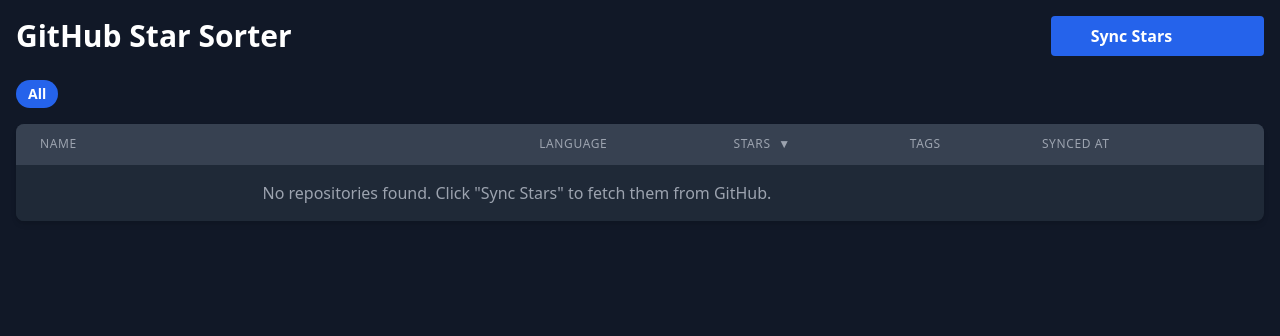
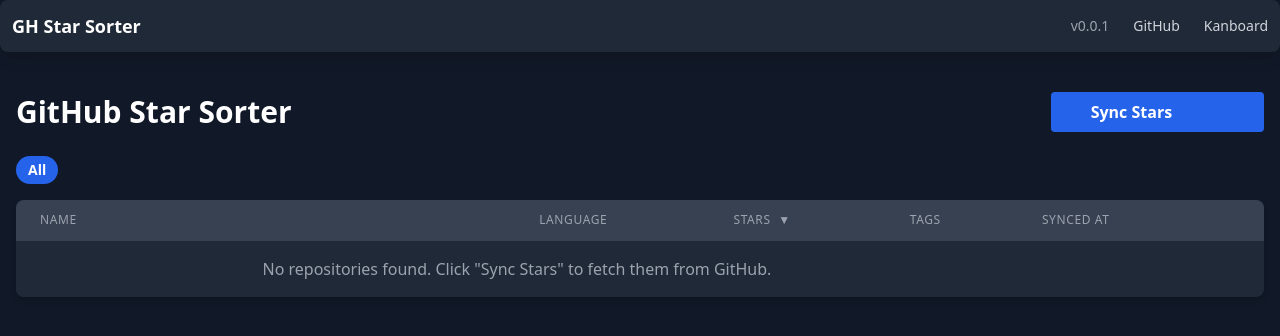
Before and after one commit to pypeaday/gh-star-sorter, a FastAPI app: page / in a window 1280 px wide. Shown: the top 336 px of the page. Run offline with FastAPI, Linux system fonts and the light colour scheme; data that the repository does not hold is empty; some libraries are stand-ins or nearby versions.

Commit message:
version + nav

```diff
--- /dev/null
+++ b/app/__about__.py
@@ -0,0 +1 @@
+__version__ = "0.0.1"
--- a/app/main.py
+++ b/app/main.py
@@ -9,6 +9,7 @@ from sqlalchemy.orm import Session
 from starlette.middleware.sessions import SessionMiddleware
 
 from . import models, crud, github, schemas, kanboard
+from .__about__ import __version__
 from .database import engine, SessionLocal
 
 from datetime import datetime
@@ -44,6 +45,17 @@ def format_datetime_cdt(dt: datetime | None):
     return dt_in_chicago_tz.strftime("%Y-%m-%d %H:%M")
 
 templates.env.filters['datetime_cdt'] = format_datetime_cdt
+templates.env.globals['app_version'] = __version__
+
+# Add Kanboard link to globals
+KANBOARD_URL = os.getenv("KANBOARD_URL")
+KANBOARD_PROJECT_ID = os.getenv("KANBOARD_PROJECT_ID")
+kanboard_link = "https://kanboard.com"
+if KANBOARD_URL and KANBOARD_PROJECT_ID:
+    # Assumes KANBOARD_URL is the JSON-RPC endpoint, strip it to get the base URL
+    base_url = KANBOARD_URL.replace("/jsonrpc.php", "")
+    kanboard_link = f"{base_url}/?controller=BoardViewController&action=show&project_id={KANBOARD_PROJECT_ID}"
+templates.env.globals['kanboard_link'] = kanboard_link
 
 # Dependency to get DB session
 def get_db():
--- /dev/null
+++ b/templates/_navbar.html
@@ -0,0 +1,12 @@
+<nav class="bg-gray-800 p-3 mb-6 rounded-lg shadow-lg">
+    <div class="container mx-auto flex justify-between items-center">
+        <div class="text-white font-bold text-lg">
+            GH Star Sorter
+        </div>
+        <div class="flex items-center space-x-6 text-sm">
+            <span class="text-gray-400">v{{ app_version }}</span>
+            <a href="https://github.com/pypeaday/gh-star-sorter" target="_blank" rel="noopener noreferrer" class="text-gray-300 hover:text-indigo-400 transition-colors duration-300">GitHub</a>
+            <a href="{{ kanboard_link }}" target="_blank" rel="noopener noreferrer" class="text-gray-300 hover:text-indigo-400 transition-colors duration-300">Kanboard</a>
+        </div>
+    </div>
+</nav>
--- a/templates/index.html
+++ b/templates/index.html
@@ -14,6 +14,7 @@
     <link rel="icon" href="{{ url_for('static', path='favicon.svg') }}" type="image/svg+xml">
 </head>
 <body class="bg-gray-900 text-gray-200">
+    {% include "_navbar.html" %}
     <div class="container mx-auto p-4">
         <div id="flash-messages">
             {% if flash_message %}
@@ -52,5 +53,8 @@
         </div>
 
         {% include "_repo_table.html" %}
+
+
+    </div>
 </body>
 </html>
```
Also changed, not shown: pyproject.toml (+11 -1 lines), README.md, 1 other file.
